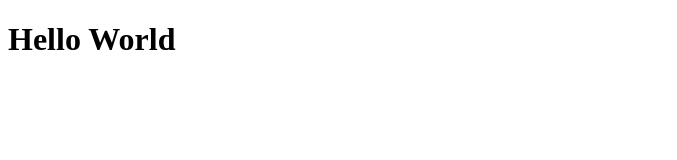
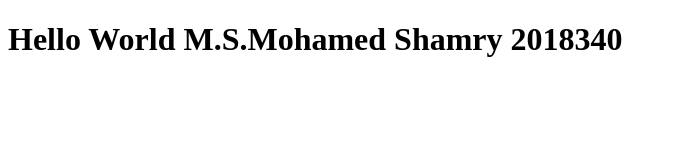
Before and after one commit to dilumdesilva/IIT_Workshop, a plain HTML site: page index.html in a window 1280 px wide. Shown: the whole page, without its empty margins (0-677 px from the left). Drawn offline with Linux system fonts and the light colour scheme.

Commit message:
Added My name

```diff
--- a/index.html
+++ b/index.html
@@ -6,6 +6,8 @@
     <body>
         <h1>
             Hello World
+            M.S.Mohamed Shamry
+            2018340
         </h1>
     </body>
 </html>
```
